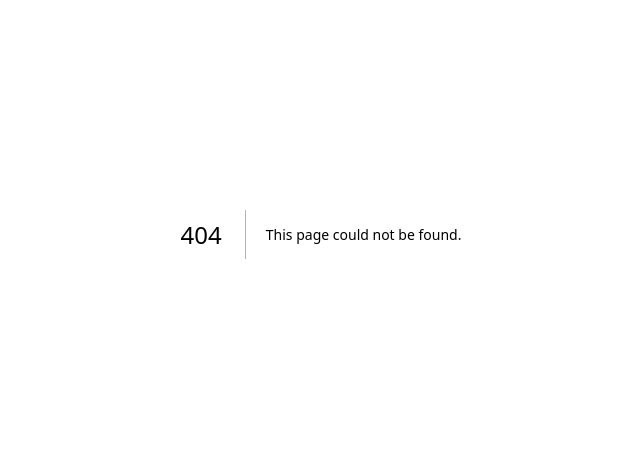
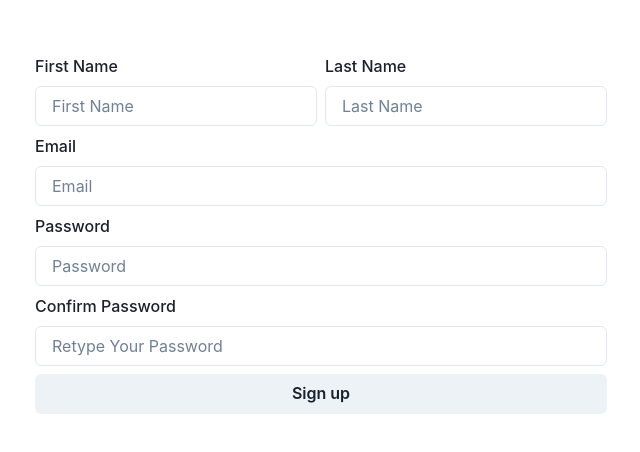
Before and after one commit to avintimilsina/hulak, a Next.js app in the folder apps/web/: page /auth/register in a window 1280 px wide. Before the commit this address had no page. Shown: the part 166-618 px from the top of the page, without its empty margins (319-959 px from the left). Built offline with nearby package versions, Linux system fonts and the light colour scheme; no server answers.

Commit message:
feat(web): :sparkles: added register page

```diff
--- /dev/null
+++ b/apps/web/src/components/auth/RegisterForm.tsx
@@ -0,0 +1,163 @@
+import {
+	Button,
+	FormControl,
+	FormErrorMessage,
+	FormLabel,
+	HStack,
+	Input,
+	Stack,
+	VStack,
+	useToast,
+} from "@chakra-ui/react";
+import { Field, Form, Formik, FormikProps } from "formik";
+import { useRouter } from "next/router";
+import {
+	useCreateUserWithEmailAndPassword,
+	useSendEmailVerification,
+	useUpdateProfile,
+} from "react-firebase-hooks/auth";
+import * as Yup from "yup";
+import { auth } from "../../../firebase";
+
+const RegisterForm = () => {
+	const router = useRouter();
+	const toast = useToast();
+	const [createUserWithEmailAndPassword, , , error] =
+		useCreateUserWithEmailAndPassword(auth);
+	const [updateProfile] = useUpdateProfile(auth);
+	const [sendEmailVerification] = useSendEmailVerification(auth);
+
+	return (
+		<Formik
+			initialValues={{ firstName: "", lastName: "", email: "", password: "" }}
+			validationSchema={Yup.object({
+				firstName: Yup.string().required("Required"),
+				lastName: Yup.string().required("Required"),
+				email: Yup.string().email("Invalid email address").required("Required"),
+				password: Yup.string()
+					.required("Required")
+					.min(8, "At least 8 characters long")
+					.max(30, "At most 30 characters long"),
+				confirmPassword: Yup.string()
+					.required("Please retype your password.")
+					.oneOf([Yup.ref("password")], "Passwords must match"),
+			})}
+			onSubmit={async (values, actions) => {
+				// createUserWithEmailAndPassword hook from react-firebase-hooks/auth
+				const response = await createUserWithEmailAndPassword(
+					values.email,
+					values.password
+				);
+				if (response) {
+					// updating the user profile displayName using updateProfile hook from react-firebase-hooks/auth
+					const success = await updateProfile({
+						displayName: `${values.firstName} ${values.lastName}`,
+						photoURL: `https://api.dicebear.com/6.x/adventurer/svg?seed=${values.firstName} ${values.lastName}`,
+					});
+					if (success) {
+						const emailVerification = await sendEmailVerification();
+						if (emailVerification) {
+							toast({
+								title: `Registered successfully`,
+								status: "success",
+								isClosable: true,
+								id: "register",
+							});
+						}
+						router.push("/auth/verify-email");
+					}
+				} else if (error) {
+					if (!toast.isActive("register")) {
+						toast({
+							title: error.message,
+							status: "error",
+							isClosable: true,
+							id: "register",
+						});
+					}
+				}
+				actions.setSubmitting(false);
+			}}
+		>
+			{(props: FormikProps<any>) => (
+				<Form>
+					<VStack gap={2}>
+						<HStack>
+							<Field name="firstName">
+								{({ field, form }: any) => (
+									<FormControl
+										isInvalid={form.errors.firstName && form.touched.firstName}
+									>
+										<FormLabel>First Name</FormLabel>
+										<Input {...field} type="text" placeholder="First Name" />
+										<FormErrorMessage>{form.errors.firstName}</FormErrorMessage>
+									</FormControl>
+								)}
+							</Field>
+							<Field name="lastName">
+								{({ field, form }: any) => (
+									<FormControl
+										isInvalid={form.errors.lastName && form.touched.lastName}
+									>
+										<FormLabel>Last Name</FormLabel>
+										<Input {...field} type="text" placeholder="Last Name" />
+										<FormErrorMessage>{form.errors.lastName}</FormErrorMessage>
+									</FormControl>
+								)}
+							</Field>
+						</HStack>
+						<Field name="email">
+							{({ field, form }: any) => (
+								<FormControl
+									isInvalid={form.errors.email && form.touched.email}
+								>
+									<FormLabel>Email</FormLabel>
+									<Input {...field} type="email" placeholder="Email" />
+									<FormErrorMessage>{form.errors.email}</FormErrorMessage>
+								</FormControl>
+							)}
+						</Field>
+						<Field name="password">
+							{({ field, form }: any) => (
+								<FormControl
+									isInvalid={form.errors.password && form.touched.password}
+								>
+									<FormLabel>Password</FormLabel>
+									<Input {...field} type="password" placeholder="Password" />
+									<FormErrorMessage>{form.errors.password}</FormErrorMessage>
+								</FormControl>
+							)}
+						</Field>
+						<Field name="confirmPassword">
+							{({ field, form }: any) => (
+								<FormControl
+									isInvalid={
+										form.errors.confirmPassword && form.touched.confirmPassword
+									}
+								>
+									<FormLabel>Confirm Password</FormLabel>
+									<Input
+										{...field}
+										type="password"
+										placeholder="Retype Your Password"
+									/>
+									<FormErrorMessage>
+										{form.errors.confirmPassword}
+									</FormErrorMessage>
+								</FormControl>
+							)}
+						</Field>
+
+						<Stack spacing={10} width="full">
+							<Button isLoading={props.isSubmitting} type="submit">
+								Sign up
+							</Button>
+						</Stack>
+					</VStack>
+				</Form>
+			)}
+		</Formik>
+	);
+};
+
+export default RegisterForm;
--- /dev/null
+++ b/apps/web/src/pages/auth/register.tsx
@@ -0,0 +1,10 @@
+import RegisterForm from "@/components/auth/RegisterForm";
+import { Grid } from "@chakra-ui/react";
+
+const Register = () => (
+	<Grid placeItems="center" h="100vh">
+		<RegisterForm />
+	</Grid>
+);
+
+export default Register;
```
